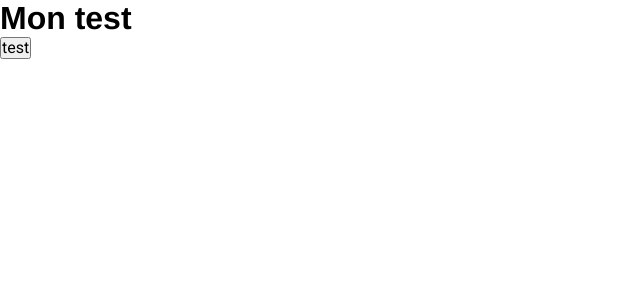
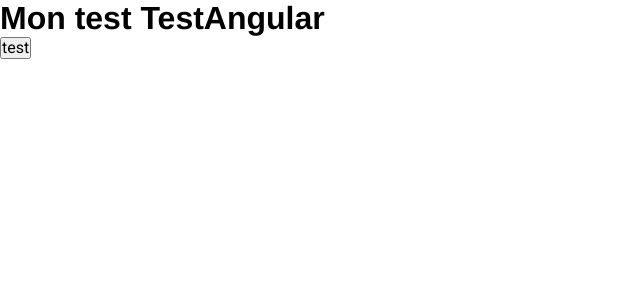
Before and after one commit to KeotiseuF/Test_Angular, an Angular app: page / in a window 1280 px wide. Shown: the top 300 px of the page, without its empty margins (0-640 px from the left). Built offline with nearby package versions, Linux system fonts and the light colour scheme.

Commit message:
first commit

```diff
--- a/src/app/cover-page/cover-page.component.html
+++ b/src/app/cover-page/cover-page.component.html
@@ -1,4 +1,4 @@
 <div id="cover">
-  <h1>Mon test</h1>
+  <h1>Mon test TestAngular</h1>
   <input type="button" value="test" />
 </div>
```
